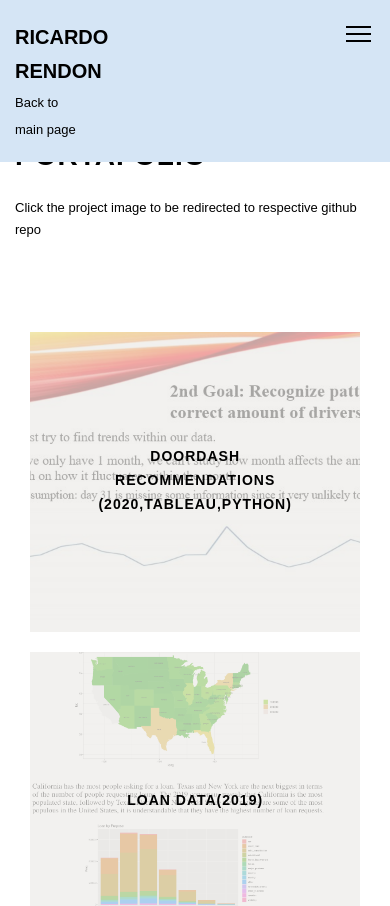
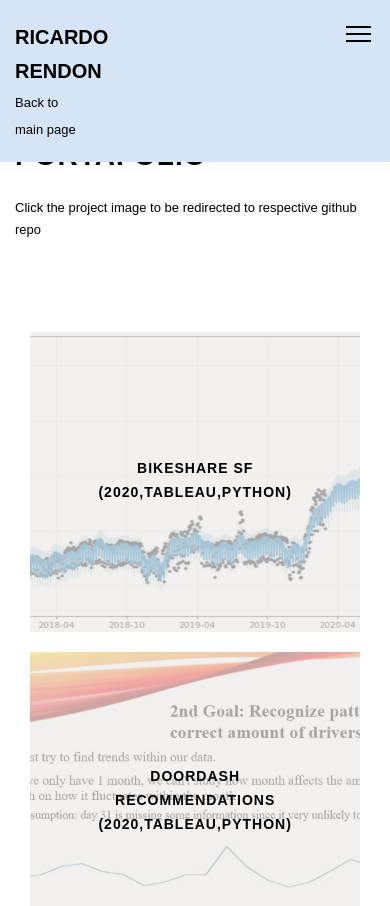
Before and after one commit to RicardoRendonR/ricardorendonr.github.io, a plain HTML site: page work.html in a window 390 px wide. Shown: the top 906 px of the page. Drawn offline with Linux system fonts and the light colour scheme.

Commit message:
asdasd
asdasd

```diff
--- a/work.html
+++ b/work.html
@@ -80,6 +80,18 @@
 					<h2>Portafolio</h2>
 					Click the project image to be redirected to respective github repo
 				</div>
+			</div>
+
+			<div class="col-md-4 text-center animate-box">
+				<a class="work" href="https://github.com/RicardoRendonR/Bikeshare-SF">
+					<div class="work-grid" style="background-image:url(images/Capture123123.JPG);">
+						<div class="inner">
+							<div class="desc">
+								<h3>Bikeshare SF     (2020,Tableau,python)</h3>
+							</div>
+						</div>
+					</div>
+				</a>
 			</div>
 
 			<div class="col-md-4 text-center animate-box">
```
Also changed, not shown: images/Capture123123.JPG (added), images/Captureeeeeeeeeeeeeeeee.JPG (added), 4 other files.
